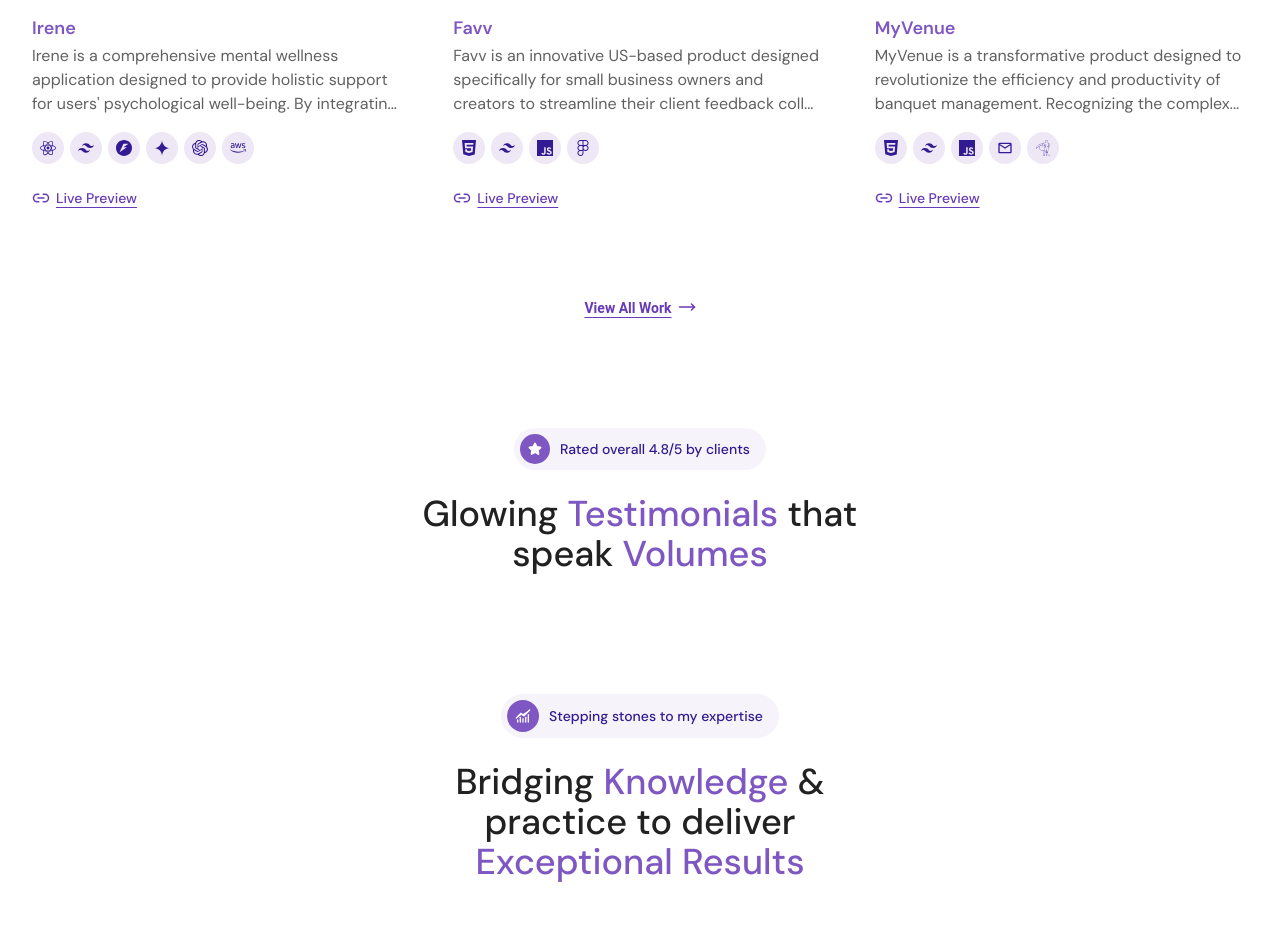
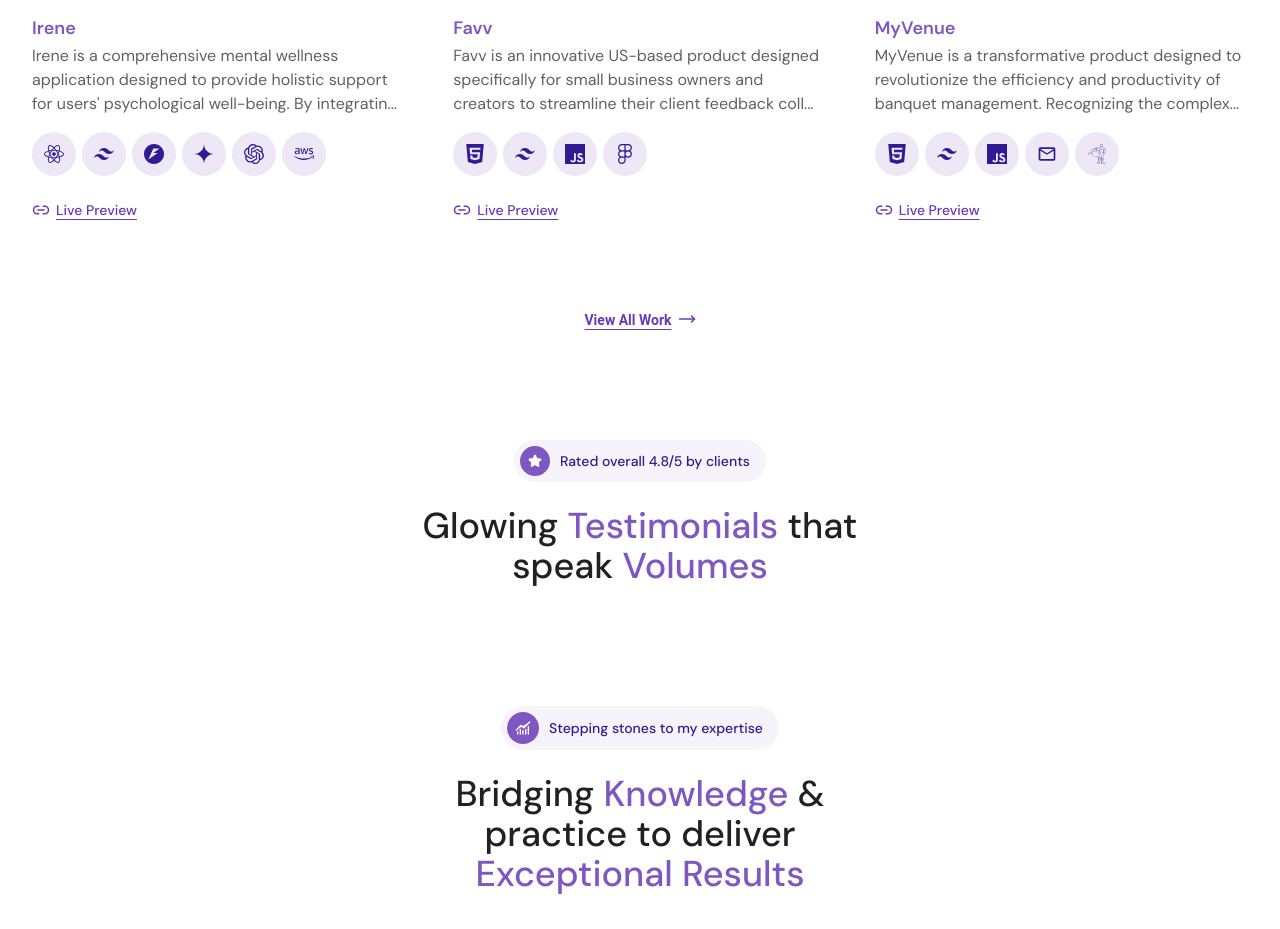
Before and after one commit to OmThakkar/portfolio, a React (Vite) app: page / in a window 1280 px wide. Shown: the part 2322-3251 px from the top of the page. Built offline with nearby package versions, Linux system fonts and the light colour scheme.

Commit message:
Fix: Project Card

```diff
--- a/src/components/ProjectCard.jsx
+++ b/src/components/ProjectCard.jsx
@@ -51,9 +51,9 @@
             >
               <span
                 key={index}
-                className="p-2 bg-deep-purple-50 dark:bg-deep-purple-50/10 text-deep-purple-900 dark:text-deep-purple-50 rounded-full"
+                className="p-3 bg-deep-purple-50 dark:bg-deep-purple-50/10 text-deep-purple-900 dark:text-deep-purple-50 rounded-full"
               >
-                <tech.icon className="tech-icon" size={16} />
+                <tech.icon className="tech-icon" size={20} />
               </span>
             </Tooltip>
           ))}
```
